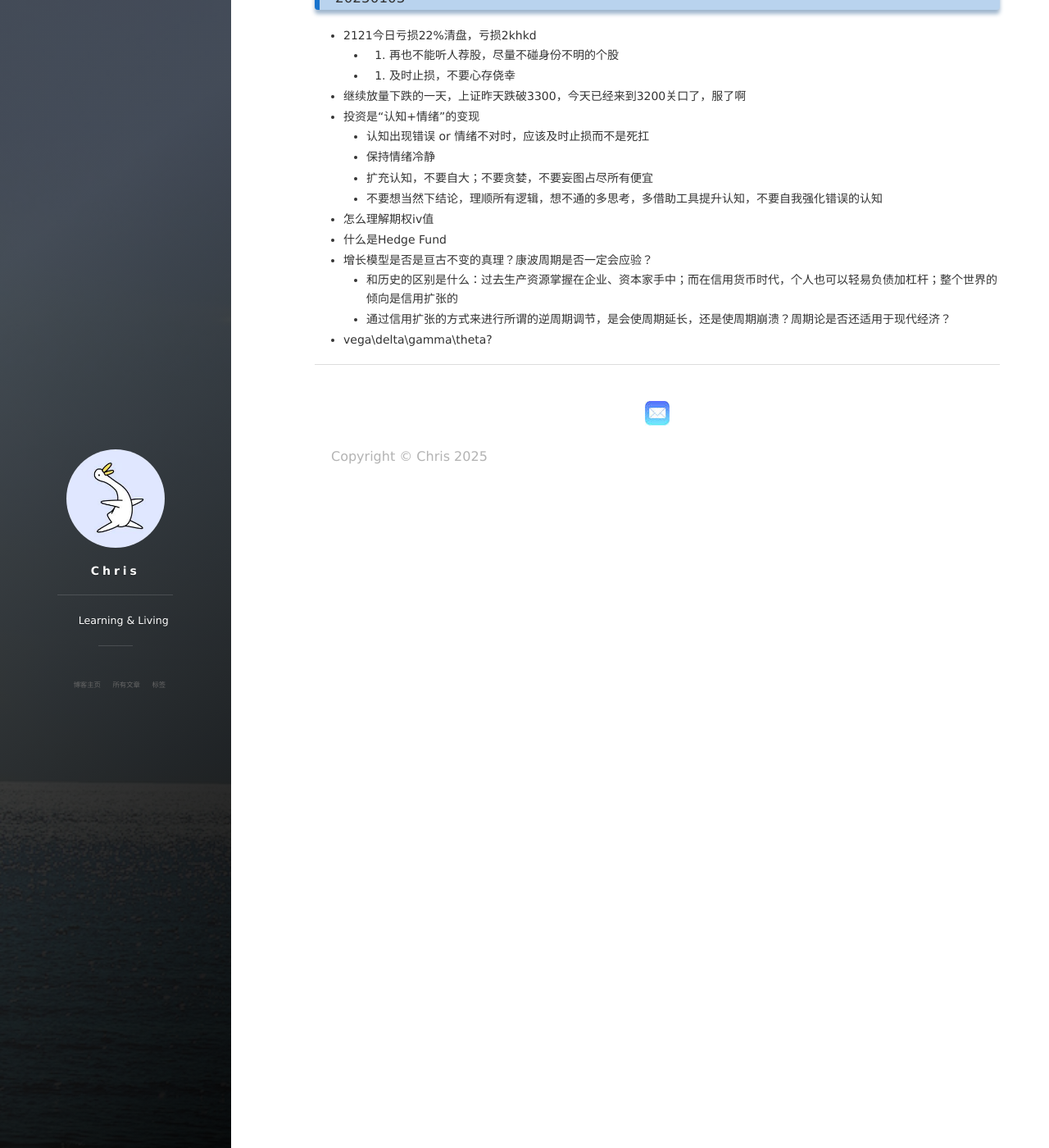
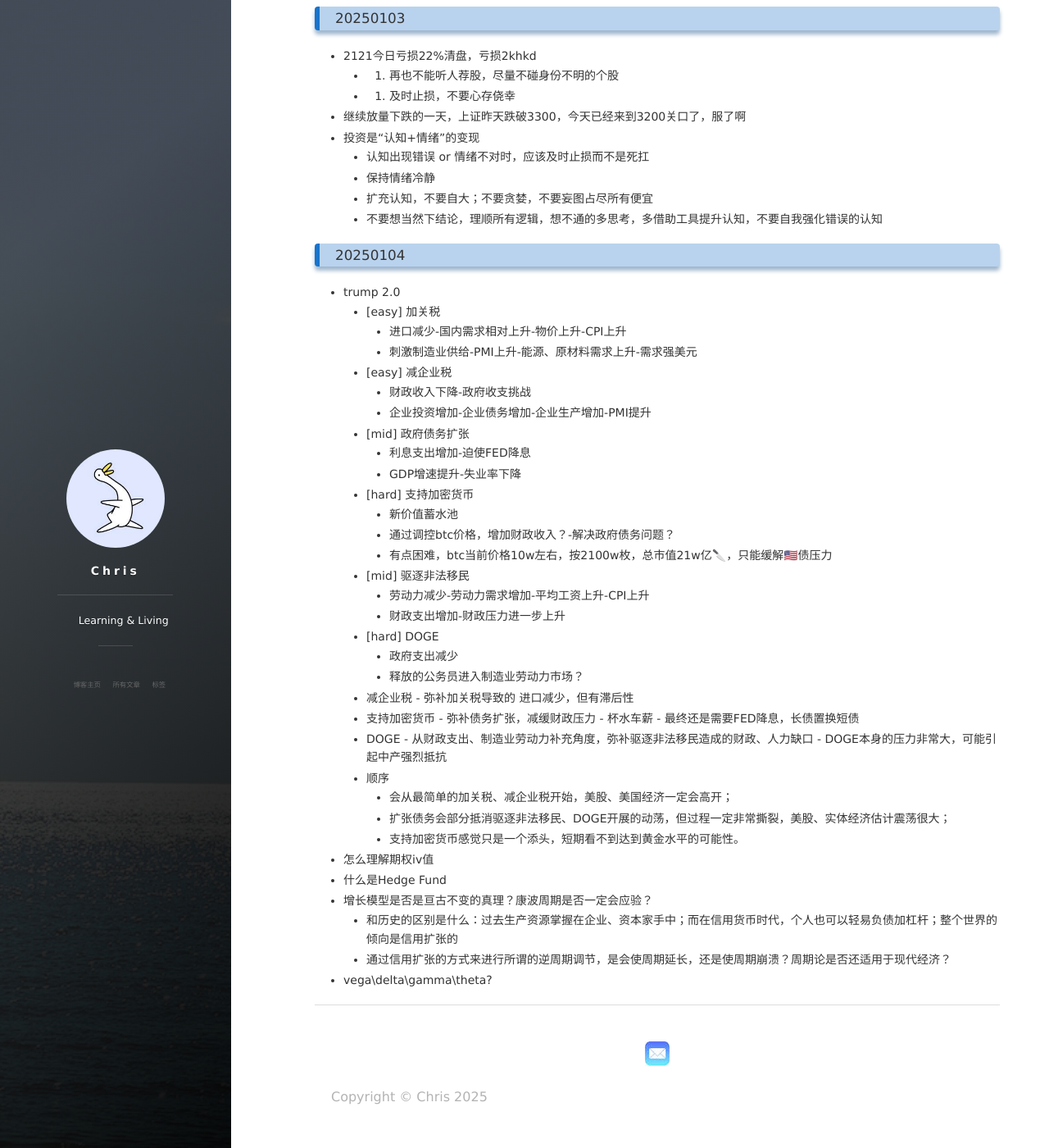
Before and after one commit to CHRisXman/CHRisXman.github.io, a Jekyll site: the page built from _posts/2025-01-01-essay-202501-finance-news.md, in a window 1280 px wide and 1400 px high, scrolled down 466 px. Shown: the whole window at 82% size. Built offline with Jekyll 4.4.1, drawn with Linux system fonts in a browser that asks for light colours; nearby versions of some CDN libraries.

Commit message:
update post

```diff
--- a/_posts/2025-01-01-essay-202501-finance-news.md
+++ b/_posts/2025-01-01-essay-202501-finance-news.md
@@ -27,6 +27,35 @@ category: 财经
     - 不要想当然下结论，理顺所有逻辑，想不通的多思考，多借助工具提升认知，不要自我强化错误的认知
 
 
+### 20250104
++ trump 2.0
+	- [easy] 加关税
+		* 进口减少-国内需求相对上升-物价上升-CPI上升
+		* 刺激制造业供给-PMI上升-能源、原材料需求上升-需求强美元
+	- [easy] 减企业税
+		* 财政收入下降-政府收支挑战
+		* 企业投资增加-企业债务增加-企业生产增加-PMI提升
+	- [mid] 政府债务扩张
+		* 利息支出增加-迫使FED降息
+		* GDP增速提升-失业率下降
+	- [hard] 支持加密货币
+		* 新价值蓄水池
+		* 通过调控btc价格，增加财政收入？-解决政府债务问题？
+		* 有点困难，btc当前价格10w左右，按2100w枚，总市值21w亿🔪，只能缓解🇺🇸债压力
+	- [mid] 驱逐非法移民
+		* 劳动力减少-劳动力需求增加-平均工资上升-CPI上升
+		* 财政支出增加-财政压力进一步上升
+	- [hard] DOGE
+		* 政府支出减少
+		* 释放的公务员进入制造业劳动力市场？
+	- 减企业税 - 弥补加关税导致的 进口减少，但有滞后性
+	- 支持加密货币 - 弥补债务扩张，减缓财政压力 - 杯水车薪 - 最终还是需要FED降息，长债置换短债
+	- DOGE - 从财政支出、制造业劳动力补充角度，弥补驱逐非法移民造成的财政、人力缺口 - DOGE本身的压力非常大，可能引起中产强烈抵抗
+    - 顺序
+        * 会从最简单的加关税、减企业税开始，美股、美国经济一定会高开；
+        * 扩张债务会部分抵消驱逐非法移民、DOGE开展的动荡，但过程一定非常撕裂，美股、实体经济估计震荡很大；
+        * 支持加密货币感觉只是一个添头，短期看不到达到黄金水平的可能性。
+
 + 怎么理解期权iv值
 + 什么是Hedge Fund
 + 增长模型是否是亘古不变的真理？康波周期是否一定会应验？
```
